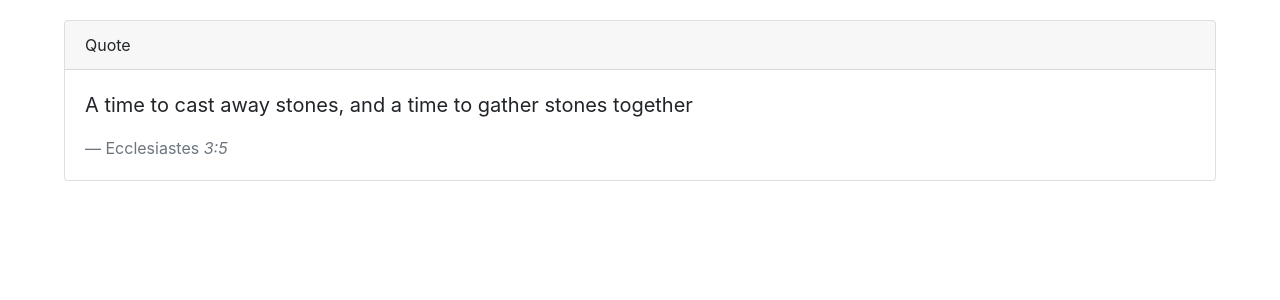
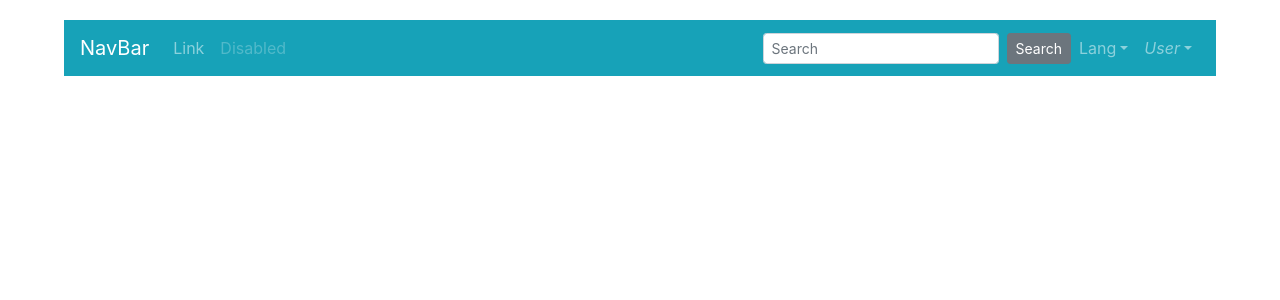
Before and after one commit to the-bags/stones-exchange-frontend, a Vue app: page / in a window 1280 px wide. Shown: the top 300 px of the page. Built offline with nearby package versions, Linux system fonts and the light colour scheme.

Commit message:
Added NavBar

```diff
--- /dev/null
+++ b/src/components/NavBar.vue
@@ -0,0 +1,59 @@
+<template>
+  <div id="quote">
+<b-navbar toggleable="md" type="dark" variant="info">
+
+  <b-navbar-toggle target="nav_collapse"></b-navbar-toggle>
+
+  <b-navbar-brand href="#">NavBar</b-navbar-brand>
+
+  <b-collapse is-nav id="nav_collapse">
+
+    <b-navbar-nav>
+      <b-nav-item href="#">Link</b-nav-item>
+      <b-nav-item href="#" disabled>Disabled</b-nav-item>
+    </b-navbar-nav>
+
+    <!-- Right aligned nav items -->
+    <b-navbar-nav class="ml-auto">
+
+      <b-nav-form>
+        <b-form-input size="sm" class="mr-sm-2" type="text" placeholder="Search"/>
+        <b-button size="sm" class="my-2 my-sm-0" type="submit">Search</b-button>
+      </b-nav-form>
+
+      <b-nav-item-dropdown text="Lang" right>
+        <b-dropdown-item href="#">EN</b-dropdown-item>
+        <b-dropdown-item href="#">ES</b-dropdown-item>
+        <b-dropdown-item href="#">RU</b-dropdown-item>
+        <b-dropdown-item href="#">FA</b-dropdown-item>
+      </b-nav-item-dropdown>
+
+      <b-nav-item-dropdown right>
+        <!-- Using button-content slot -->
+        <template slot="button-content">
+          <em>User</em>
+        </template>
+        <b-dropdown-item href="#">Profile</b-dropdown-item>
+        <b-dropdown-item href="#">Signout</b-dropdown-item>
+      </b-nav-item-dropdown>
+    </b-navbar-nav>
+
+  </b-collapse>
+</b-navbar>
+<!-- navbar-1.vue -->
+</div>
+</template>
+
+<script>
+export default {
+  name: 'navbar'
+}
+</script>
+
+<style>
+#quote {
+  margin: auto;
+  margin-top: 20px;
+  width: 90%;
+}
+</style>
--- a/src/main.js
+++ b/src/main.js
@@ -3,7 +3,9 @@
 import Vue from 'vue'
 import BootstrapVue from 'bootstrap-vue'
 import Quote from './components/Quote'
+import NavBar from './components/NavBar'
 import router from './router'
+// import template from './templates/main.html'
 import 'bootstrap/dist/css/bootstrap.min.css'
 import 'bootstrap-vue/dist/bootstrap-vue.css'
 
@@ -14,6 +16,6 @@
 new Vue({
   el: '#app',
   router,
-  template: '<Quote/>',
-  components: { Quote }
+  template: '<NavBar/>',
+  components: { Quote, NavBar }
 })
--- /dev/null
+++ b/src/templates/main.html
@@ -0,0 +1 @@
+<br>
```
